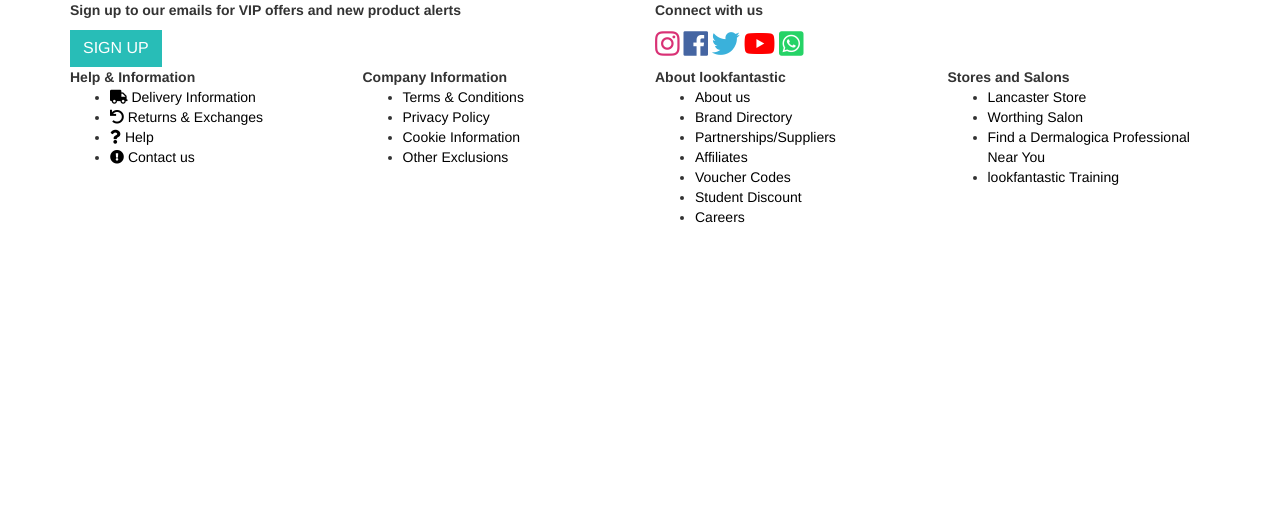
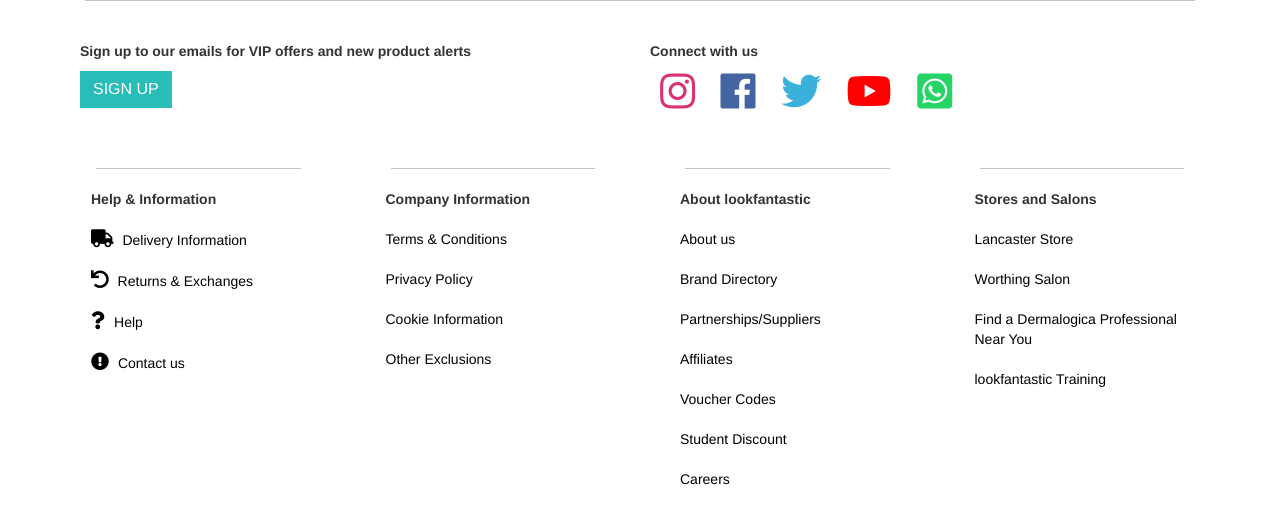
Before and after one commit to DangHuan2904/Shop-cosmetics, a plain HTML site: page component2.html in a window 1280 px wide. Drawn offline with nearby package versions, Linux system fonts and the light colour scheme.

Commit message:
shop-cosmetics-4th

```diff
--- a/components.css
+++ b/components.css
@@ -18,9 +18,25 @@ a:hover{
 	color: black;
 	text-decoration: none;
 }
+li:hover{
+	background-color: #eee;
+}
 
-
-
+a.ex1:hover,a.ex1:active{
+	color: #ce6b93;
+}
+a.ex2:hover,a.ex2:active{
+	color: #6d85b4;
+}
+a.ex3:hover,a.ex3:active{
+	color: #93cee3;
+}
+a.ex4:hover,a.ex4:active{
+	color: #e56e6e;
+}
+a.ex4:hover,a.ex4:active{
+	color: #6ece92;
+}
 .edit-item{
 	width: 380px !important;
 	height: 312px !important;
@@ -69,3 +85,69 @@ button:hover{
 	background-color: #28bdb7;
 	border: 1px solid #28bdb7;
 }
+
+.icon{
+    padding: 10px;
+    font-size: 20px;
+}
+.container-edit{
+	max-width: 1180px;
+    margin-left: auto;
+    margin-right: auto;
+    height: 100%;
+    width: 100%;
+    padding: 0px !important;
+
+    outline: 0;
+}
+div{
+	display: block;
+}
+.margin-div{
+	margin: 0px 15px;
+	padding: 0px !important;
+}
+.border-top{
+	border-color: #c4c4c4;
+	border-top: 1px;
+}
+.border-top:before {
+	content: "";
+    background-color: #c4c4c4;
+    display: block;
+    height: 1px;
+    margin-bottom: 20px;
+    margin-left: 15px !important;
+    margin-right: 15px !important;
+}
+.padding-strong{
+	margin-bottom: 10px;
+    padding: 20px 20px 10px 10px !important;
+}
+.span{
+	width: 200px;
+	height: 16px;
+}
+.padding-bottom{
+	padding-bottom: 30px !important;
+}
+.padding-size{
+	padding-bottom:  10px;
+}
+.padding-i{
+	padding-right: 5px;
+	font-size: 18px;
+}
+.ul-li{
+	list-style: none;
+	padding-left: 0px !important;
+}
+.ul-li-1{
+	padding-top: 10px;
+}
+.li-padding{
+	padding: 10px;
+}
+.nav{
+	padding: 10px 16px 20px 16px;
+}
```
